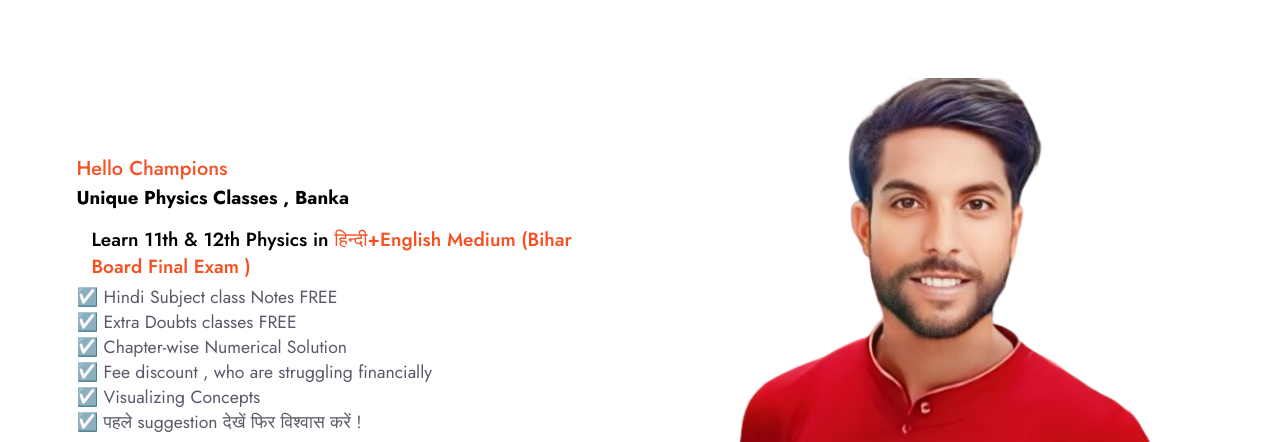
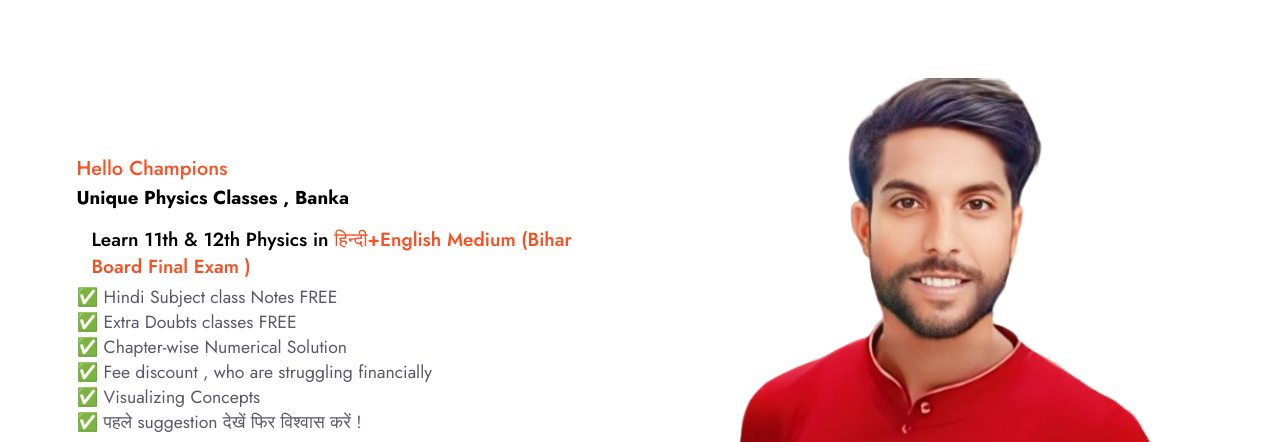
Before and after one commit to online-we/unique-physics-class-Banka, a plain HTML site: page index.html in a window 1280 px wide. Shown: the part 64-506 px from the top of the page. Drawn offline with nearby package versions, Linux system fonts and the light colour scheme.

Commit message:
yes this is final changes for right check mark

```diff
--- a/index.html
+++ b/index.html
@@ -44,12 +44,12 @@
             <h1>Hello Champions</h1>
             <h3> Unique Physics Classes , Banka </h3>
             <h5>Learn 11th & 12th Physics in <span> हिन्दी+English Medium (Bihar Board Final Exam ) </span>  </h5>
-            <p>☑️ Hindi Subject class Notes FREE</p>
-            <p>☑️ Extra Doubts classes FREE</p>
-            <P>☑️ Chapter-wise Numerical Solution </P>
-            <P>☑️ Fee discount , who are struggling financially</P>
-            <P>☑️ Visualizing Concepts </P>
-            <P>☑️ पहले suggestion देखें फिर विश्वास करें !</P>
+            <p>✅ Hindi Subject class Notes FREE</p>
+            <p>✅ Extra Doubts classes FREE</p>
+            <P>✅ Chapter-wise Numerical Solution </P>
+            <P>✅ Fee discount , who are struggling financially</P>
+            <P>✅ Visualizing Concepts </P>
+            <P>✅ पहले suggestion देखें फिर विश्वास करें !</P>
             <div class="social">
                 <a href="https://www.instagram.com/digambaryadav64564/" target="_blank"><i class='bx bxl-instagram'></i></a>
                 <a href="https://wa.me/8072494471?text=Hello I have a Doubt" target="_blank"><i class='bx bxl-whatsapp' ></i></a>
```
